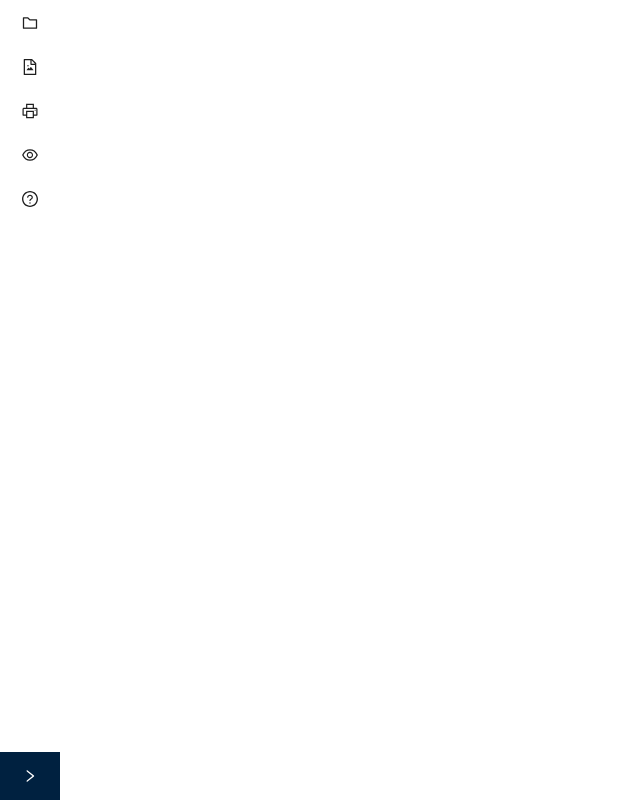
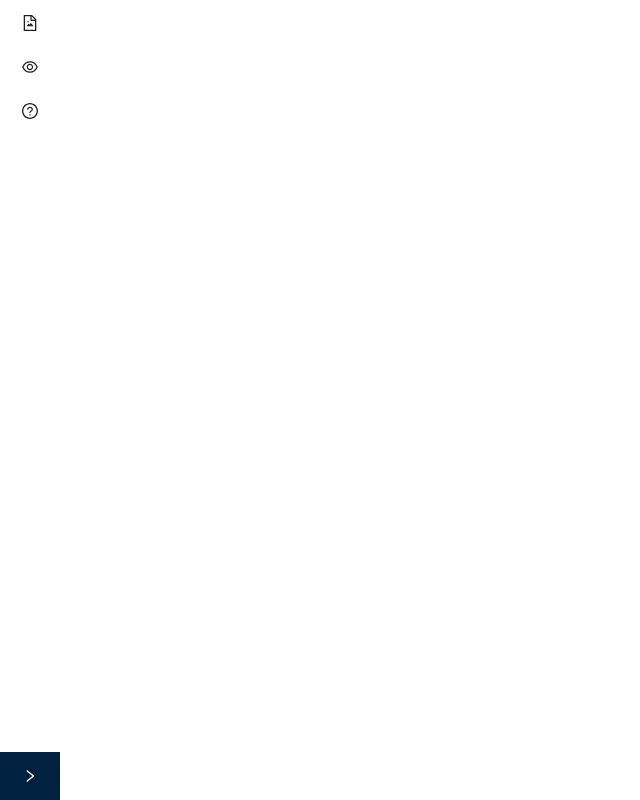
Before and after one commit to ZangerlA/AmslerGrid, a React (Create React App) app: page / in a window 1280 px wide. Shown: the whole page, without its empty margins (0-640 px from the left). Built offline with nearby package versions, Linux system fonts and the light colour scheme.

Commit message:
Update Sidebar only shows working Functions

```diff
--- a/src/components/PopupWindow.tsx
+++ b/src/components/PopupWindow.tsx
@@ -45,13 +45,13 @@ const PopupWindow: FC<PopupWindowProps> = (props) => {
 		},
 		{
 			key: 'rotate',
-			action: 'Rotate selected Fieldspan',
+			action: 'Rotate selected field',
 			condition: 'Field selected',
 			tags: ['Wheel Up/Down'],
 		},
 		{
 			key: 'scale',
-			action: 'Scale selected Field',
+			action: 'Scale selected field',
 			condition: 'Field selected',
 			tags: ['SHIFT', '+', 'Wheel Up/Down'],
 		},
--- a/src/components/Sidebar.tsx
+++ b/src/components/Sidebar.tsx
@@ -57,16 +57,16 @@ const Sidebar: FC<SidebarProps> = (props) => {
 
 
 	const items: MenuItem[] = [
-		getItem('Menu', 'sub1', <FolderOutlined/>, [
+		/*getItem('Menu', 'sub1', <FolderOutlined/>, [
 			getItem('Save', 'save', <SaveOutlined/>),
-		]),
+		]),*/
 
 		getItem('Image', 'sub2', <FileImageOutlined/>, [
 			getItem(<Upload beforeUpload={handleBeforeUpload}><UploadOutlined/> Upload </Upload>, 'upload'),
-			getItem(<><span>Show image: </span><Switch /></>, '6'),
+			/*getItem(<><span>Show image: </span><Switch /></>, '6'),*/
 		]),
 
-		getItem('Print', 'print', <PrinterOutlined/>),
+		/*getItem('Print', 'print', <PrinterOutlined/>),*/
 
 		getItem('Eye Toggle', 'eye', <EyeOutlined/>, [
 			getItem(<Radio.Group
```
